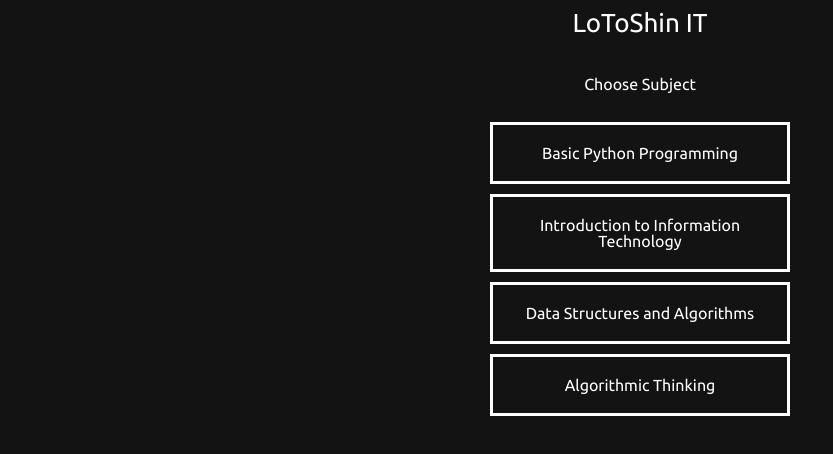
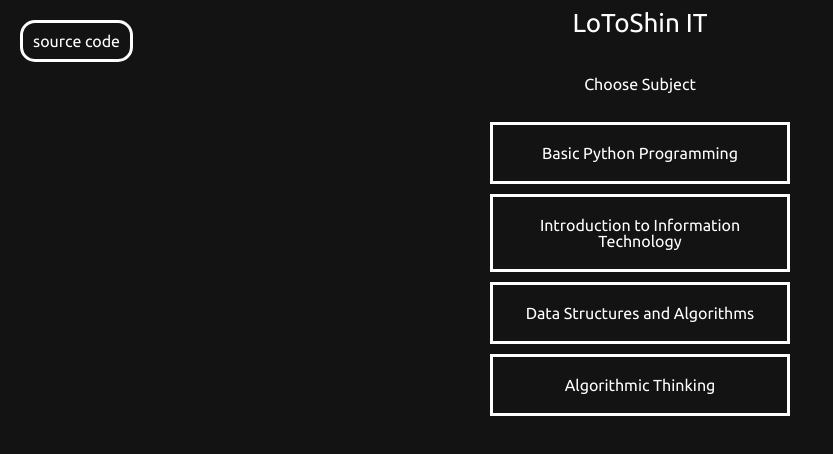
Before and after one commit to Swam-Htet-Paing/IT_Class_Notes, a plain HTML site: page index.html in a window 1280 px wide. Shown: the whole page, without its empty margins (0-833 px from the left). Drawn offline with Linux system fonts and the light colour scheme.

Commit message:
Update index.html, add source code access

```diff
--- a/index.html
+++ b/index.html
@@ -11,6 +11,7 @@
 </head>
 
 <body>
+    <a style="padding: 10px; border: solid 3px #FFF; border-radius: 15px; position: fixed; left: 20px; top: 20px; cursor: pointer;" href="https://github.com/Swam-Htet-Paing/IT_Class_Notes">source code</a>
     <h1 class="logo"><a href="index.html"> LoToShin IT</a></h1>
     <h3>Choose Subject</h3>
     <ul class="menu">
```
